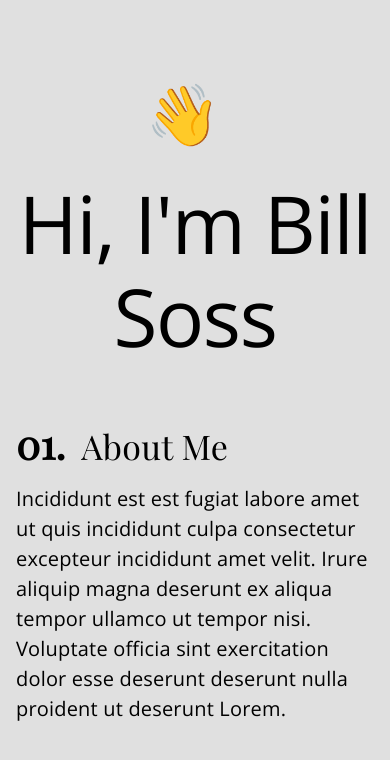
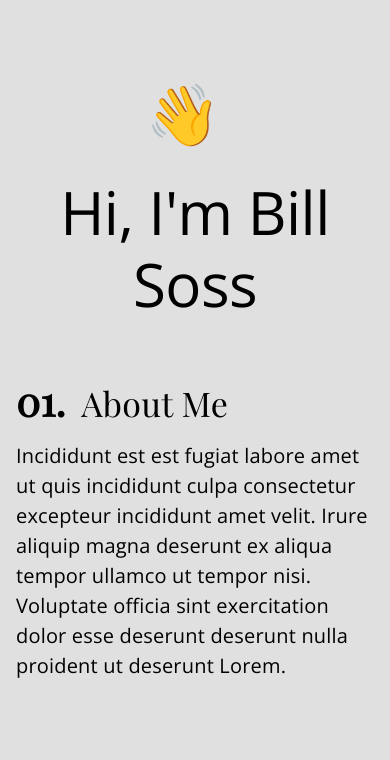
Before and after one commit to sossw1/React-Portfolio, a React (Create React App) app: page / in a window 390 px wide. Shown: the top 760 px of the page. Built offline with nearby package versions, Linux system fonts and the light colour scheme.

Commit message:
responsive sized title and emoji

```diff
--- a/src/components/About.tsx
+++ b/src/components/About.tsx
@@ -33,13 +33,14 @@ const rotation = keyframes`
 `;
 
 export default function About() {
+  const mdDown = useMediaQuery(theme.breakpoints.down('md'));
+  const down750 = useMediaQuery(theme.breakpoints.down(750));
+
   return (
     <Container sx={{ m: '5rem 0' }}>
       <Box
         display='flex'
-        flexDirection={
-          useMediaQuery(theme.breakpoints.down(750)) ? 'column' : 'row'
-        }
+        flexDirection={down750 ? 'column' : 'row'}
         justifyContent='center'
         alignItems='center'
         textAlign='center'
@@ -50,7 +51,7 @@ export default function About() {
         }}
       >
         <Typography
-          variant='h2'
+          variant={mdDown ? (down750 ? 'h2' : 'h3') : 'h2'}
           component='span'
           pb='1.5rem'
           pr='1.5rem'
@@ -62,12 +63,12 @@ export default function About() {
           👋
         </Typography>
         <Typography
-          variant='h1'
+          variant={mdDown ? 'h2' : 'h1'}
           display='inline'
           pb='1.5rem'
           sx={{
             ...theme.sans,
-            fontSize: '80px'
+            fontSize: mdDown ? undefined : '80px'
           }}
         >
           Hi, I'm Bill Soss
```
